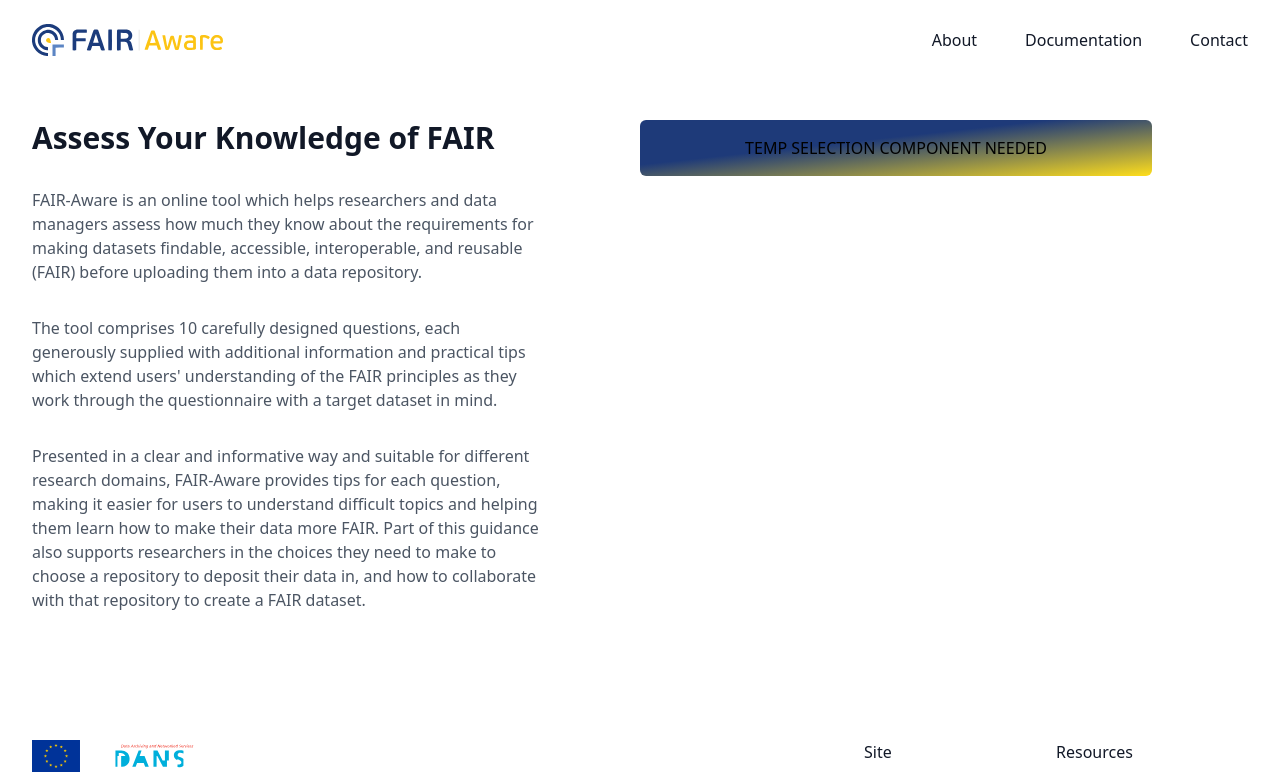
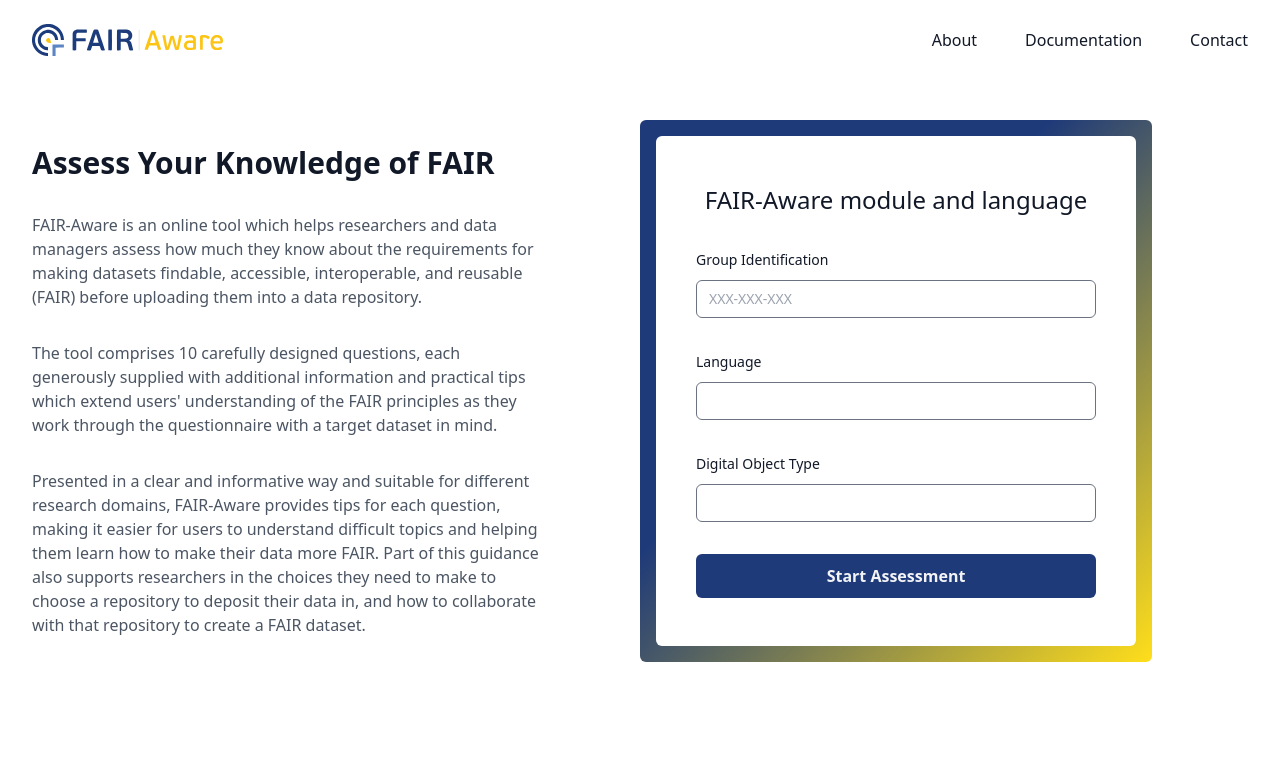
Before and after one commit to DANS-KNAW/fair-aware, a Next.js app in the folder client-fair-impact/: page / in a window 1280 px wide. Shown: the top 784 px of the page. Built offline with nearby package versions, Linux system fonts and the light colour scheme.

Commit message:
Format/lint changes

```diff
--- a/client-fair-impact/app/page.tsx
+++ b/client-fair-impact/app/page.tsx
@@ -1,5 +1,6 @@
 import Header from "@/components/header/header";
 import Footer from "@/components/footer/footer";
+import AssessmentSetupForm from "@/components/hero-page/assessment-setup-form";
 
 export default function Home() {
   return (
@@ -40,7 +41,7 @@
           <div className="mt-10 flex-grow lg:mt-0">
             <div className="flex justify-center">
               <div className="flex w-full justify-center rounded-3xl bg-gradient-to-br from-fair_dark_blue-600 from-40% to-fair_yellow-600 to-100% p-4 lg:w-[32rem] lg:rounded-md">
-                <span>TEMP SELECTION COMPONENT NEEDED</span>
+                <AssessmentSetupForm />
               </div>
             </div>
           </div>
--- a/client-fair-impact/components/footer/linkedin-icon.tsx
+++ b/client-fair-impact/components/footer/linkedin-icon.tsx
@@ -2,7 +2,7 @@
 
 export default function LinkedinIcon() {
   return (
-    <Link href={""} className="hover:text-fair_dark_blue-600 text-gray-400">
+    <Link href={""} className="text-gray-400 hover:text-fair_dark_blue-600">
       <span className="sr-only">LinkedIn</span>
       <svg
         stroke="currentColor"
--- a/client-fair-impact/components/footer/twitter-icon.tsx
+++ b/client-fair-impact/components/footer/twitter-icon.tsx
@@ -2,7 +2,7 @@
 
 export default function TwitterIcon() {
   return (
-    <Link href={""} className="hover:text-fair_dark_blue-600 text-gray-400">
+    <Link href={""} className="text-gray-400 hover:text-fair_dark_blue-600">
       <span className="sr-only">X</span>
       <svg
         stroke="currentColor"
--- a/client-fair-impact/components/footer/watchapp-icon.tsx
+++ b/client-fair-impact/components/footer/watchapp-icon.tsx
@@ -2,7 +2,7 @@
 
 export default function WatchappIcon() {
   return (
-    <Link href={""} className="hover:text-fair_dark_blue-600 text-gray-400">
+    <Link href={""} className="text-gray-400 hover:text-fair_dark_blue-600">
       <span className="sr-only">WatchApp</span>
       <svg
         stroke="currentColor"
```
